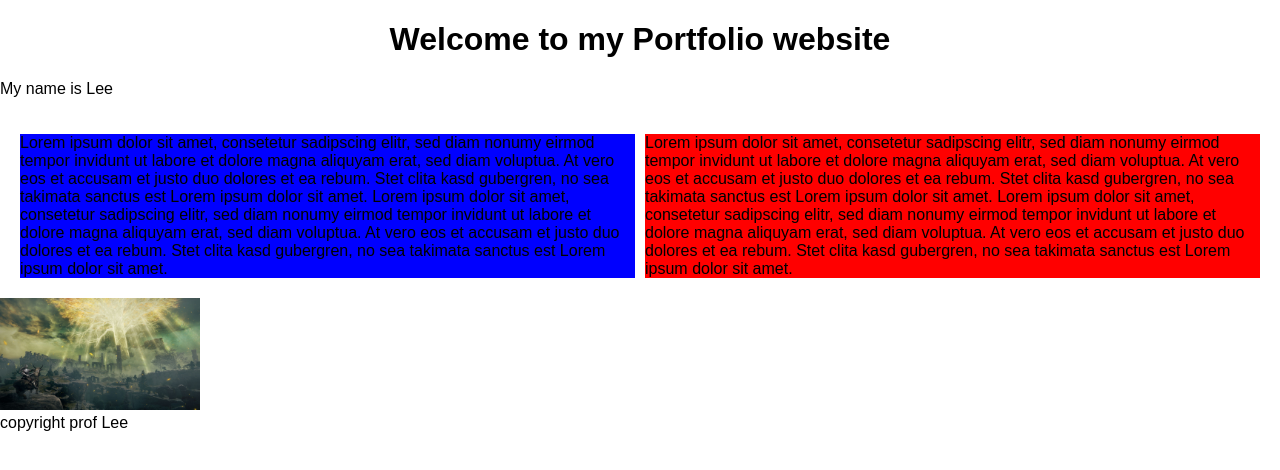
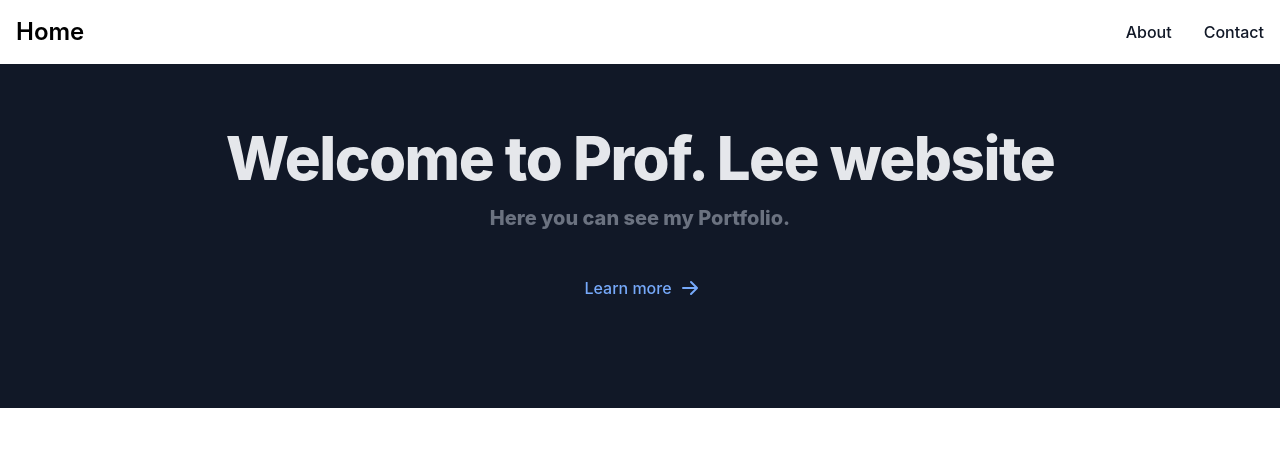
Before and after one commit to PatrickHeinz1993/Prof-Lee, a plain HTML site: page docs/index.html in a window 1280 px wide. Drawn offline with nearby package versions, Linux system fonts and the light colour scheme.

Commit message:
Updaten der Website

```diff
--- a/docs/index.html
+++ b/docs/index.html
@@ -1,23 +1,72 @@
 <!DOCTYPE html>
 <html lang="en">
-    <head>
-        <meta charset = "UTF-8">
-        <meta name="viewport" content = "width = device-width, initial-scale=1.0">
-        <title>Prof Lee Portfolio</title>
-        <link rel=" stylesheet" href="../assets/CSS/style.css">
-        <script src="../assets/JS/js.js"></script>
-    </head>
-    <body>
-        <h1 class="">Welcome to my Portfolio website</h1>
-        <p class = "">My name is Lee</p>
-        <div class = "sideByside myPad">
-            <div class = "bgBlue myMargin">Lorem ipsum dolor sit amet, consetetur sadipscing elitr, sed diam nonumy eirmod tempor invidunt ut labore et dolore magna aliquyam erat, sed diam voluptua. At vero eos et accusam et justo duo dolores et ea rebum. Stet clita kasd gubergren, no sea takimata sanctus est Lorem ipsum dolor sit amet. Lorem ipsum dolor sit amet, consetetur sadipscing elitr, sed diam nonumy eirmod tempor invidunt ut labore et dolore magna aliquyam erat, sed diam voluptua. At vero eos et accusam et justo duo dolores et ea rebum. Stet clita kasd gubergren, no sea takimata sanctus est Lorem ipsum dolor sit amet.</div>
-            <div class = "bgRed">Lorem ipsum dolor sit amet, consetetur sadipscing elitr, sed diam nonumy eirmod tempor invidunt ut labore et dolore magna aliquyam erat, sed diam voluptua. At vero eos et accusam et justo duo dolores et ea rebum. Stet clita kasd gubergren, no sea takimata sanctus est Lorem ipsum dolor sit amet. Lorem ipsum dolor sit amet, consetetur sadipscing elitr, sed diam nonumy eirmod tempor invidunt ut labore et dolore magna aliquyam erat, sed diam voluptua. At vero eos et accusam et justo duo dolores et ea rebum. Stet clita kasd gubergren, no sea takimata sanctus est Lorem ipsum dolor sit amet.</div>
+
+<head>
+    <meta charset="UTF-8" />
+    <meta name="viewport" content="width=device-width, initial-scale=1.0" />
+    <title>Prof Lee Portfolio</title>
+    <link href="https://cdn.jsdelivr.net/npm/flowbite@3.1.2/dist/flowbite.min.css" rel="stylesheet" />
+    <script src="assets/js/js.js"></script>
+</head>
+
+<body>
+    <!-- Include this script tag or install `@tailwindplus/elements` via npm: -->
+    <!-- <script src="https://cdn.jsdelivr.net/npm/@tailwindplus/elements@1" type="module"></script> -->
+
+    <nav class="bg-white border-gray-200 dark:bg-gray-900">
+        <div class="max-w-screen-xl flex flex-wrap items-center justify-between mx-auto p-4">
+            <a href="#" class="flex items-center space-x-3 rtl:space-x-reverse">
+                <span class="self-center text-2xl font-semibold whitespace-nowrap dark:text-white">Home</span>
+            </a>
+            <button data-collapse-toggle="navbar-default" type="button"
+                class="inline-flex items-center p-2 w-10 h-10 justify-center text-sm text-gray-500 rounded-lg md:hidden hover:bg-gray-100 focus:outline-none focus:ring-2 focus:ring-gray-200 dark:text-gray-400 dark:hover:bg-gray-700 dark:focus:ring-gray-600"
+                aria-controls="navbar-default" aria-expanded="false">
+                <span class="sr-only">Open main menu</span>
+                <svg class="w-5 h-5" aria-hidden="true" xmlns="http://www.w3.org/2000/svg" fill="none"
+                    viewBox="0 0 17 14">
+                    <path stroke="currentColor" stroke-linecap="round" stroke-linejoin="round" stroke-width="2"
+                        d="M1 1h15M1 7h15M1 13h15" />
+                </svg>
+            </button>
+            <div class="hidden w-full md:block md:w-auto" id="navbar-default">
+                <ul
+                    class="font-medium flex flex-col p-4 md:p-0 mt-4 border border-gray-100 rounded-lg bg-gray-50 md:flex-row md:space-x-8 rtl:space-x-reverse md:mt-0 md:border-0 md:bg-white dark:bg-gray-800 md:dark:bg-gray-900 dark:border-gray-700">
+                    <li>
+                        <a href="#"
+                            class="block py-2 px-3 text-gray-900 rounded-sm hover:bg-gray-100 md:hover:bg-transparent md:border-0 md:hover:text-blue-700 md:p-0 dark:text-white md:dark:hover:text-blue-500 dark:hover:bg-gray-700 dark:hover:text-white md:dark:hover:bg-transparent">About</a>
+                    </li>
+                    <li>
+                        <a href="#"
+                            class="block py-2 px-3 text-gray-900 rounded-sm hover:bg-gray-100 md:hover:bg-transparent md:border-0 md:hover:text-blue-700 md:p-0 dark:text-white md:dark:hover:text-blue-500 dark:hover:bg-gray-700 dark:hover:text-white md:dark:hover:bg-transparent">Contact</a>
+                    </li>
+                </ul>
+            </div>
         </div>
+    </nav>
 
-        <img src="http://127.0.0.1:5500/assets/IMG/Baum.jpg" alt="" width = "200">
-        <footer class="">
-            copyright prof Lee
-        </footer>
-    </body>
+
+    <section class="bg-gray-900">
+        <div class="py-8 px-4 mx-auto max-w-screen-xl text-center lg:py-16 lg:px-12">
+            <h1
+                class="mb-4 text-4xl font-extrabold tracking-tight leading-none text-gray-200 md:text-5xl lg:text-6xl dark:text-white">
+                Welcome to Prof. Lee website</h1>
+            <p class="mb-8 text-md font-extrabold text-gray-500 lg:text-xl sm:px-16 xl:px-48 dark:text-gray-400">Here you
+                can see my Portfolio.</p>
+            <div class="flex flex-col mb-8 lg:mb-16 space-y-4 sm:flex-row sm:justify-center sm:space-y-0 sm:space-x-4">
+                <a href="#"
+                    class="inline-flex justify-center items-center py-3 px-5 text-base font-medium text-center text-blue-400 rounded-lg bg-primary-700 hover:bg-primary-800 focus:ring-4 focus:ring-primary-300 dark:focus:ring-primary-900">
+                    Learn more
+                    <svg class="ml-2 -mr-1 w-5 h-5" fill="currentColor" viewBox="0 0 20 20"
+                        xmlns="http://www.w3.org/2000/svg">
+                        <path fill-rule="evenodd"
+                            d="M10.293 3.293a1 1 0 011.414 0l6 6a1 1 0 010 1.414l-6 6a1 1 0 01-1.414-1.414L14.586 11H3a1 1 0 110-2h11.586l-4.293-4.293a1 1 0 010-1.414z"
+                            clip-rule="evenodd"></path>
+                    </svg>
+                </a>
+            </div>
+        </div>
+    </section>
+    <script src="https://cdn.jsdelivr.net/npm/flowbite@3.1.2/dist/flowbite.min.js"></script>
+</body>
+
 </html>
```
